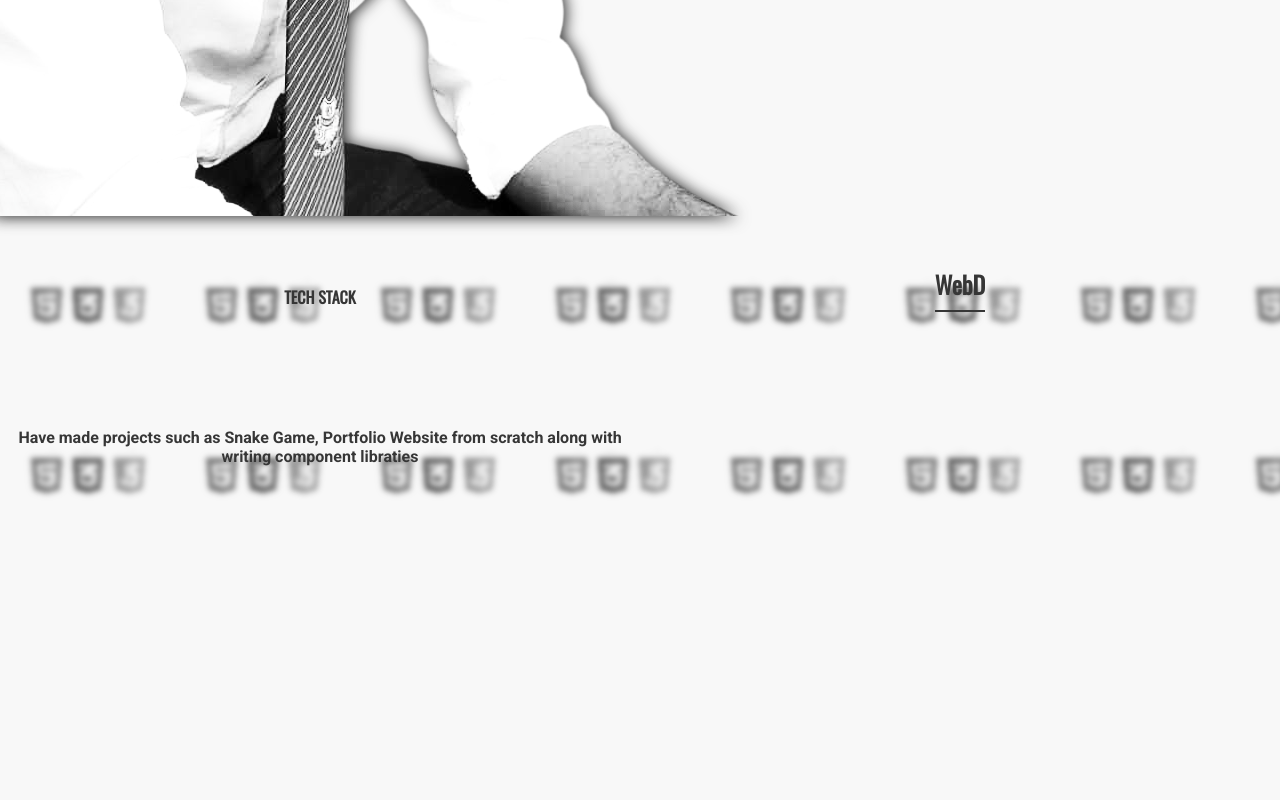
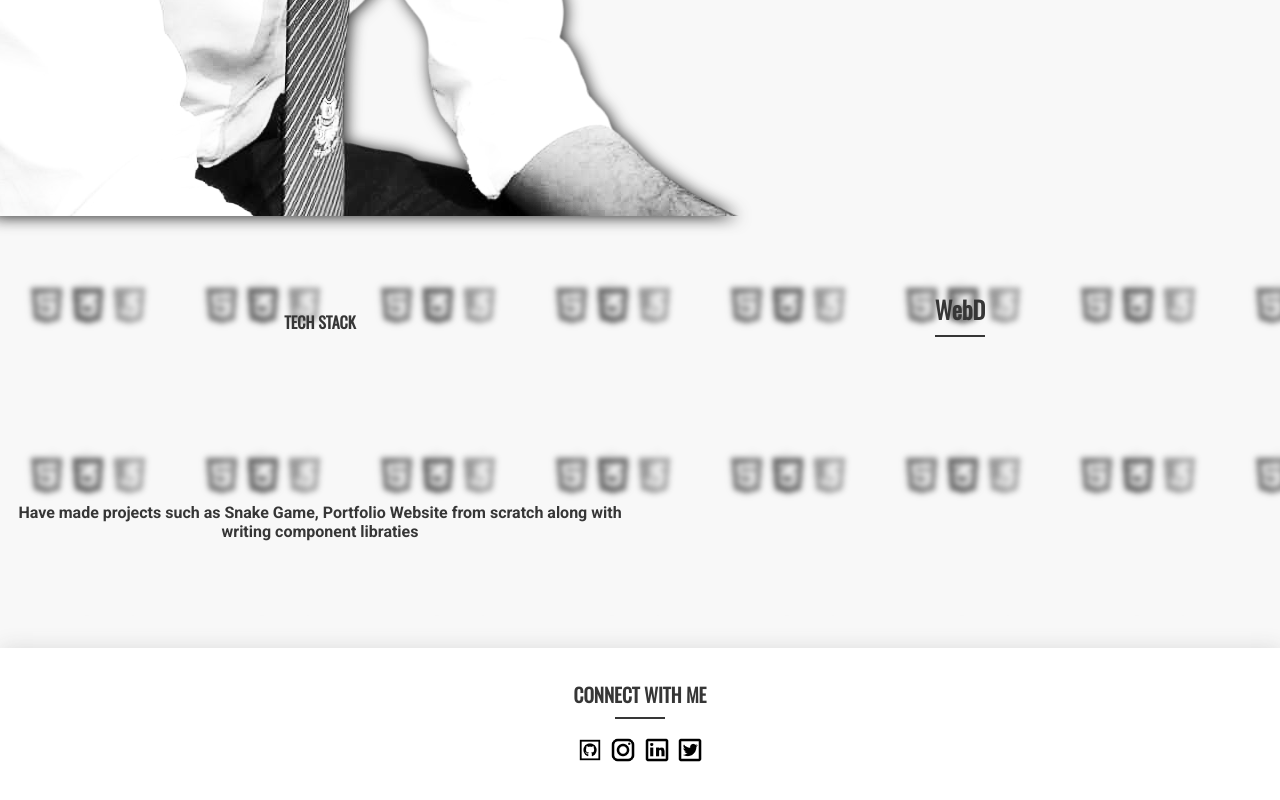
Before and after one commit to GoswamiTushar/Portfolio-Updated, a plain HTML site: page index.html in a window 1280 px wide. Shown: the part 854-1654 px from the top of the page. Before the commit the page ends 1370 px from the top, so only its background shows below. Drawn offline with nearby package versions, Linux system fonts and the light colour scheme.

Commit message:
Completed Layout

```diff
--- a/css/style.css
+++ b/css/style.css
@@ -4,6 +4,7 @@
 * {
   margin: 0;
   padding: 0;
+  box-sizing: border-box;
 }
 
 body {
@@ -16,6 +17,10 @@ body {
 
 .font-formatted-2 {
   font-family: "Oswald", sans-serif;
+}
+
+.formatted-list {
+  list-style: none;
 }
 
 .divider-grey {
@@ -117,7 +122,7 @@ body {
   background: White;
   border-radius: 30px;
   display: grid;
-  grid-template-rows: auto auto;
+  grid-template-rows: 1fr 8fr;
   width: 50vw;
   height: 80vh;
 }
@@ -132,26 +137,63 @@ body {
   max-height: 20%;
 }
 
-.modal-content{
+.modal-content {
   display: flex;
-  justify-content: center;
-  align-items: center;
+  justify-content: left;
+  align-items: flex-start;
 }
 
-#project-lan{
+#project-lan {
   grid-column-start: 2;
   display: flex;
   justify-content: center;
   align-items: center;
 }
 
-#close-modal{
+#close-modal {
   display: flex;
   justify-content: flex-end;
   align-items: flex-start;
   font-weight: 1000;
   font-size: 1em;
   color: rgb(54, 54, 54);
+}
+
+.footer {
+  margin-top: 2rem;
+  background: white;
+  height: auto;
+  box-shadow: 1px 0px 20px rgb(218, 218, 218);
+  padding: 2rem;
+  display: grid;
+  grid-template-rows: auto auto;
+}
+
+.footer > .one {
+  display: flex;
+  justify-content: center;
+  align-items: center;
+}
+
+.footer > .two {
+  display: flex;
+  justify-content: center;
+  align-items: center;
+}
+
+.footer > .two > ul {
+  list-style: none;
+}
+
+.footer > .two > ul > li {
+  display: inline;
+  justify-content: space-evenly;
+  font-size: small;
+}
+
+.footer > .two > ul > li > a > img {
+  width: 30px;
+  height: 30px;
 }
 
 @media only screen and (max-width: 450px) {
@@ -256,6 +298,6 @@ body {
 
   .modal {
     height: 70vh;
-    width: 80vw;
+    width: 87vw;
   }
 }
--- a/index.html
+++ b/index.html
@@ -108,7 +108,7 @@
     <div id="open-modal">
       <section
         class="projects vertical-view grid-container bg-formatted"
-        style="min-height: 300px"
+        style="min-height: 400px"
         id="tech-stack"
       >
         <span class="container-item"
@@ -122,22 +122,56 @@
         <span class="container-item" id="lan-desc"></span>
       </section>
     </div>
-    <section class="footer"></section>
+    <section class="footer">
+      <div class="one">
+        <h1
+          class="font-formatted-2"
+          style="font-size: 1.2rem; color: rgb(54, 54, 54)"
+        >
+          <strong>CONNECT WITH ME</strong>
+          <div class="divider-grey"></div>
+        </h1>
+      </div>
+      <div class="two">
+        <ul class="font-formatted-1" style="color: rgb(54, 54, 54)">
+          <li>
+            <a href="https://github.com/GoswamiTushar" target="_blank"
+              ><img src="./images/logos/github.png" alt=""
+            /></a>
+          </li>
+          <li>
+            <a href="#" target="_blank"
+              ><img src="./images/logos/instagram.png" alt=""
+            /></a>
+          </li>
+          <li>
+            <a
+              href="https://www.linkedin.com/in/goswamitushar1510/"
+              target="_blank"
+              ><img src="./images/logos/linkedin.png" alt=""
+            /></a>
+          </li>
+          <li>
+            <a href="https://twitter.com/Tushar_69_" target="_blank"
+              ><img src="./images/logos/twitter.png" alt=""
+            /></a>
+          </li>
+        </ul>
+      </div>
+    </section>
     <section class="modal-container modal-visibility" id="modal">
       <div class="modal">
         <div class="modal-top">
+          <!-- Project language title -->
+          <span class="font-formatted-2" id="project-lan"></span>
 
-          <!-- Project language title -->
-          <span class="font-formatted-2" id="project-lan"></span >
-
-          <span class="font-formatted-2" id="close-modal">
-            CLOSE
-          </span>
+          <span class="font-formatted-2" id="close-modal"> CLOSE </span>
         </div>
 
         <!-- project description -->
-        <div class="modal-content font-formatted-2" id="project-desc"></div>
-
+        <div class="modal-content font-formatted-2" id="project-desc">
+          <ul class="formatted-list" id="list-items"></ul>
+        </div>
       </div>
     </section>
   </body>
--- a/scripts/script.js
+++ b/scripts/script.js
@@ -1,5 +1,4 @@
 // Menu button code block
-
 
 var menuButtonClicked = false;
 
@@ -11,7 +10,6 @@ document.getElementById("menu-button").addEventListener("click", () => {
   }
   menuButtonClicked = !menuButtonClicked;
 });
-
 
 // Modal block
 
@@ -28,6 +26,10 @@ modalClose.addEventListener("click", () => {
 });
 
 // tech stack section code
+
+var languageTitleModal = document.getElementById("project-lan");
+var languageDescriptionModal = document.getElementById("project-desc");
+var listitems = document.getElementById("list-items");
 
 const techBG = {
   Python: "url(../images/projects/low-qual/bg1.png)",
@@ -47,23 +49,27 @@ const techDesc = {
 };
 
 const projects = {
-  Python: ["Twitter Scraper", "SEO Tags Scraper", "Automating Online Classes", ""],
+  Python: [
+    "Twitter Scraper",
+    "SEO Tags Scraper",
+    "Automating Online Classes",
+    "",
+  ],
   WebD: ["Portfolio Website", "Minions Language Translate", "Snake Game"],
   Java: ["Data Structures and Algorithms", "Competitive Coding"],
   IoT: ["Smart Water Management System", "", ""],
   ReactJS: ["Will start working on projects soon"],
-}
+};
 
 const BGs = Object.keys(techBG);
 
 var count = 0;
-changeBackground();
+ChangeData();
 
-function changeBackground() {
-
+function ChangeData() {
   var modalIsOpen = modalBox.classList.contains("modal-visibility");
 
-  if(modalIsOpen){
+  if (modalIsOpen) {
     if (count === BGs.length) {
       count = 0;
     } else if (count < BGs.length) {
@@ -80,12 +86,26 @@ function changeBackground() {
       <p class="font-formatted-1" style="color: rgb(54, 54, 54); font-weight: 000">
       ${techDesc[BGs[count]]}</p>`;
 
+      languageTitleModal.innerHTML = `
+      <h1 class="font-formatted-2" style="color: rgb(54, 54, 54)">
+      ${BGs[count]}
+      <div class="divider-grey"></div>
+      </h1>
+      `;
+
+      var projectsArr = projects[BGs[count]];
+      listitems.innerHTML = "";
+
+      for (i = 0; i < projectsArr.length; i++) {
+        var li = document.createElement("li");
+        li.innerHTML = projectsArr[i];
+        listitems.appendChild(li);
+      }
+
       count += 1;
     }
-  }
-
-  else{
+  } else {
     count = count;
   }
-  setTimeout(changeBackground, 3000);
+  setTimeout(ChangeData, 3000);
 }
```
Also changed, not shown: images/logos/github.png (added), images/logos/instagram.png (added), images/logos/linkedin.png (added), images/logos/twitter.png (added).
